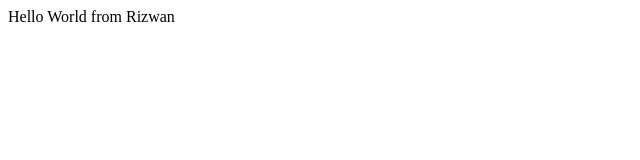
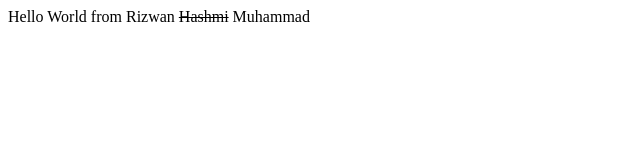
Before and after one commit to rihash/bootcamp2020, a plain HTML site: page index.html in a window 1280 px wide. Shown: the whole page, without its empty margins (0-640 px from the left). Drawn offline with Linux system fonts and the light colour scheme.

Commit message:
Updated index.htlm
Added Hashmi

```diff
--- a/index.html
+++ b/index.html
@@ -5,7 +5,7 @@
 </head>
 <body>
     <div>
-        Hello World from Rizwan
+        Hello World from Rizwan <s>Hashmi</s> Muhammad
     </div>
 </body>
 </html>
```
